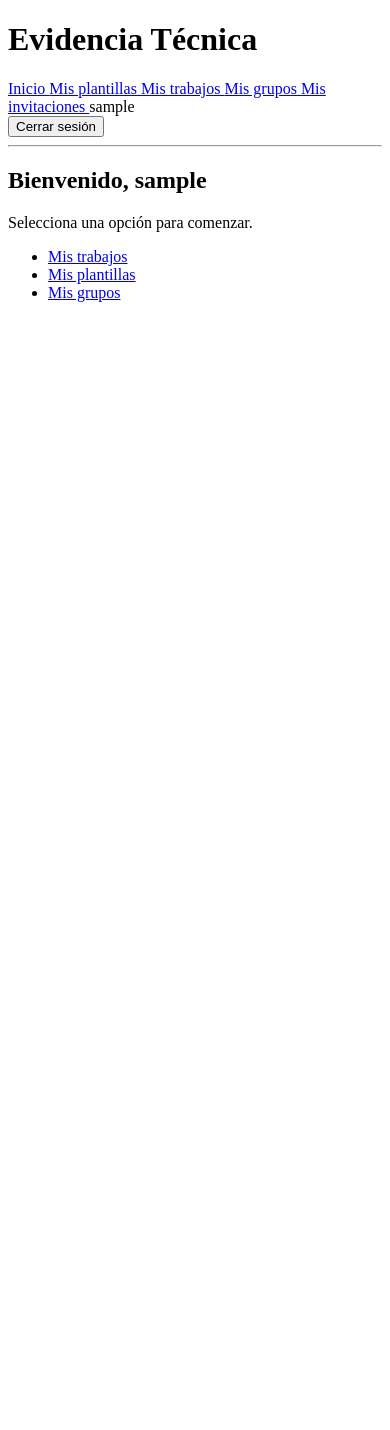
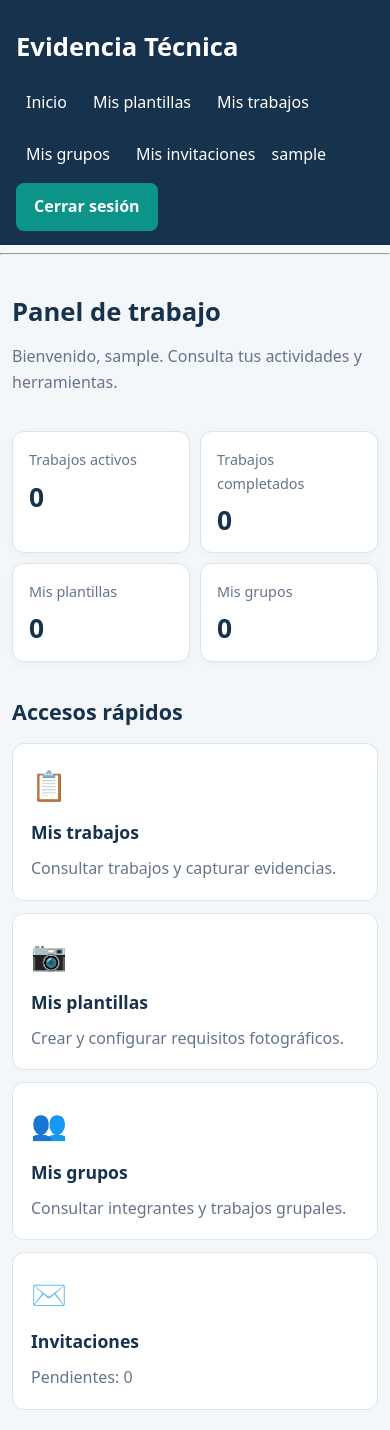
Before and after one commit to rulo89b/evidencia-t-cnica, a Django app: page / in a window 390 px wide. Before the commit the page ends 302 px from the top, so only its background shows below. Run offline with Django 5.2, Linux system fonts and the light colour scheme; the visitor is signed in with stand-in values (Sample User, id 1); data that the repository does not hold is empty.

Commit message:
style: implementar panel y navegacion responsive

```diff
--- /dev/null
+++ b/static/css/app.css
@@ -0,0 +1,368 @@
+
+:root {
+    --primary: #17324d;
+    --primary-hover: #244a6b;
+    --accent: #0d9488;
+    --background: #f4f7fa;
+    --surface: #ffffff;
+    --text: #243447;
+    --muted: #64748b;
+    --border: #dce4ec;
+    --danger: #dc3545;
+    --radius: 12px;
+}
+
+* {
+    box-sizing: border-box;
+}
+
+body {
+    margin: 0;
+    background: var(--background);
+    color: var(--text);
+    font-family: system-ui, -apple-system,
+                 "Segoe UI", sans-serif;
+    line-height: 1.6;
+}
+
+h1, h2, h3 {
+    color: var(--primary);
+    line-height: 1.25;
+}
+
+a {
+    color: var(--accent);
+    text-decoration: none;
+}
+
+a:hover {
+    text-decoration: underline;
+}
+
+/* Contenedor principal */
+
+main {
+    width: min(100% - 32px, 1100px);
+    margin: 32px auto;
+}
+
+/* Encabezado */
+
+header {
+    background: var(--primary);
+    color: white;
+    padding: 16px 24px;
+}
+
+header a,
+header h1,
+header h2 {
+    color: white;
+}
+
+nav {
+    display: flex;
+    align-items: center;
+    flex-wrap: wrap;
+    gap: 12px;
+}
+
+nav a {
+    display: inline-block;
+    padding: 8px 12px;
+    border-radius: 8px;
+}
+
+nav a:hover {
+    background: rgba(255, 255, 255, 0.12);
+    text-decoration: none;
+}
+
+/* Tarjetas */
+
+article,
+.card {
+    background: var(--surface);
+    border: 1px solid var(--border);
+    border-radius: var(--radius);
+    padding: 20px;
+    margin-bottom: 16px;
+    box-shadow: 0 2px 8px rgba(23, 50, 77, 0.04);
+}
+
+/* Formularios */
+
+input:not([type="checkbox"]):not([type="radio"]),
+select,
+textarea {
+    display: block;
+    width: 100%;
+    max-width: 100%;
+    padding: 12px;
+    border: 1px solid var(--border);
+    border-radius: 8px;
+    background: white;
+    color: var(--text);
+    font: inherit;
+}
+
+input:focus,
+select:focus,
+textarea:focus {
+    outline: 2px solid var(--accent);
+    outline-offset: 1px;
+}
+
+label {
+    display: inline-block;
+    margin-bottom: 6px;
+    font-weight: 600;
+}
+
+form p {
+    margin-bottom: 18px;
+}
+
+/* Botones */
+
+button,
+.button {
+    display: inline-block;
+    padding: 11px 18px;
+    border: 0;
+    border-radius: 8px;
+    background: var(--accent);
+    color: white;
+    font: inherit;
+    font-weight: 600;
+    cursor: pointer;
+}
+
+button:hover,
+.button:hover {
+    background: #0b7c73;
+    color: white;
+    text-decoration: none;
+}
+
+button:focus-visible,
+a:focus-visible {
+    outline: 3px solid var(--accent);
+    outline-offset: 3px;
+}
+
+/* Imágenes */
+
+img {
+    max-width: 100%;
+    height: auto;
+}
+
+/* Tablas */
+
+table {
+    width: 100%;
+    border-collapse: collapse;
+}
+
+th, td {
+    padding: 12px;
+    border-bottom: 1px solid var(--border);
+    text-align: left;
+}
+
+/* Adaptación móvil */
+
+@media (max-width: 768px) {
+    header {
+        padding: 14px 16px;
+    }
+
+    main {
+        width: calc(100% - 24px);
+        margin: 20px auto;
+    }
+
+    nav {
+        gap: 6px;
+    }
+
+    nav a {
+        padding: 10px;
+    }
+
+    article,
+    .card {
+        padding: 16px;
+    }
+
+    button,
+    .button {
+        min-height: 44px;
+    }
+
+    h1 {
+        font-size: 1.6rem;
+    }
+
+    h2 {
+        font-size: 1.35rem;
+    }
+}
+
+
+/* Panel principal */
+
+.dashboard-heading {
+    display: flex;
+    align-items: center;
+    justify-content: space-between;
+    margin-bottom: 28px;
+}
+
+.dashboard-heading h1 {
+    margin-bottom: 6px;
+}
+
+.muted {
+    color: var(--muted);
+}
+
+.stats-grid {
+    display: grid;
+    grid-template-columns: repeat(4, minmax(0, 1fr));
+    gap: 16px;
+    margin-bottom: 36px;
+}
+
+.stat-card {
+    margin: 0;
+    padding: 22px;
+    background: var(--surface);
+    border: 1px solid var(--border);
+    border-radius: var(--radius);
+}
+
+.stat-label {
+    display: block;
+    color: var(--muted);
+    font-size: 0.9rem;
+}
+
+.stat-value {
+    display: block;
+    margin-top: 10px;
+    font-size: 2rem;
+    line-height: 1.2;
+    color: var(--primary);
+}
+
+.action-grid {
+    display: grid;
+    grid-template-columns: repeat(2, minmax(0, 1fr));
+    gap: 16px;
+}
+
+.action-card {
+    display: flex;
+    flex-direction: column;
+    gap: 10px;
+    padding: 24px;
+    background: var(--surface);
+    border: 1px solid var(--border);
+    border-radius: var(--radius);
+    color: var(--text);
+    transition: border-color 0.2s, transform 0.2s;
+}
+
+.action-card:hover {
+    border-color: var(--accent);
+    transform: translateY(-2px);
+    text-decoration: none;
+}
+
+.action-card strong {
+    color: var(--primary);
+    font-size: 1.1rem;
+}
+
+.action-card span:last-child {
+    color: var(--muted);
+}
+
+.action-icon {
+    font-size: 1.8rem;
+}
+
+.dashboard-section {
+    margin-top: 32px;
+}
+
+@media (max-width: 768px) {
+    .stats-grid {
+        grid-template-columns: repeat(2, minmax(0, 1fr));
+        gap: 10px;
+    }
+
+    .stat-card {
+        padding: 16px;
+    }
+
+    .stat-value {
+        font-size: 1.65rem;
+    }
+
+    .action-grid {
+        grid-template-columns: 1fr;
+        gap: 12px;
+    }
+
+    .action-card {
+        padding: 18px;
+    }
+
+    .dashboard-heading {
+        margin-bottom: 20px;
+    }
+}
+
+@media (max-width: 360px) {
+    .stats-grid {
+        grid-template-columns: 1fr;
+    }
+}
+
+
+/* Navegación adaptable */
+
+.site-nav {
+    display: flex;
+    align-items: center;
+    gap: 8px;
+    flex-wrap: wrap;
+}
+
+.site-nav a {
+    color: white;
+    border-radius: 8px;
+    padding: 10px 12px;
+    font-weight: 500;
+}
+
+.site-nav a:hover {
+    background: rgba(255, 255, 255, 0.14);
+}
+
+@media (max-width: 768px) {
+    .site-nav {
+        flex-wrap: nowrap;
+        overflow-x: auto;
+        scrollbar-width: thin;
+        padding-bottom: 6px;
+    }
+
+    .site-nav a {
+        flex-shrink: 0;
+        white-space: nowrap;
+    }
+}
--- a/usuarios/templates/base.html
+++ b/usuarios/templates/base.html
@@ -1,10 +1,14 @@
-
+{% load static %}
 <!DOCTYPE html>
 <html lang="es">
 <head>
     <meta charset="UTF-8">
     <meta name="viewport"
           content="width=device-width, initial-scale=1.0">
+    <link
+    rel="stylesheet"
+    href="{% static 'css/app.css' %}"
+    >
 
     <title>
         {% block title %}Evidencia Técnica{% endblock %}
--- a/usuarios/templates/usuarios/home.html
+++ b/usuarios/templates/usuarios/home.html
@@ -1,32 +1,127 @@
 
 {% extends "base.html" %}
 
-{% block title %}Inicio | Evidencia Técnica{% endblock %}
+{% block title %}Inicio - Evidencia Técnica{% endblock %}
 
 {% block content %}
 
-<h2>Bienvenido, {{ user.username }}</h2>
+<section class="dashboard">
 
-<p>Selecciona una opción para comenzar.</p>
+    <div class="dashboard-heading">
+        <div>
+            <h1>Panel de trabajo</h1>
 
+            <p class="muted">
+                Bienvenido, {{ user.username }}.
+                Consulta tus actividades y herramientas.
+            </p>
+        </div>
+    </div>
 
-<ul>
-    <li>
-        <a href="{% url 'servicios:job_list' %}">
-            Mis trabajos
+    <section class="stats-grid">
+
+        <article class="stat-card">
+            <span class="stat-label">
+                Trabajos activos
+            </span>
+
+            <strong class="stat-value">
+                {{ active_jobs_count }}
+            </strong>
+        </article>
+
+        <article class="stat-card">
+            <span class="stat-label">
+                Trabajos completados
+            </span>
+
+            <strong class="stat-value">
+                {{ completed_jobs_count }}
+            </strong>
+        </article>
+
+        <article class="stat-card">
+            <span class="stat-label">
+                Mis plantillas
+            </span>
+
+            <strong class="stat-value">
+                {{ templates_count }}
+            </strong>
+        </article>
+
+        <article class="stat-card">
+            <span class="stat-label">
+                Mis grupos
+            </span>
+
+            <strong class="stat-value">
+                {{ groups_count }}
+            </strong>
+        </article>
+
+    </section>
+
+    <h2>Accesos rápidos</h2>
+
+    <section class="action-grid">
+
+        <a class="action-card"
+           href="{% url 'servicios:job_list' %}">
+            <span class="action-icon">📋</span>
+            <strong>Mis trabajos</strong>
+            <span>
+                Consultar trabajos y capturar evidencias.
+            </span>
         </a>
-    </li>
-    <li>
-        <a href="{% url 'servicios:template_list' %}">
-            Mis plantillas
+
+        <a class="action-card"
+           href="{% url 'servicios:template_list' %}">
+            <span class="action-icon">📷</span>
+            <strong>Mis plantillas</strong>
+            <span>
+                Crear y configurar requisitos fotográficos.
+            </span>
         </a>
-    </li>
-    <li>
-        <a href="{% url 'grupos:group_list' %}">
-            Mis grupos
+
+        <a class="action-card"
+           href="{% url 'grupos:group_list' %}">
+            <span class="action-icon">👥</span>
+            <strong>Mis grupos</strong>
+            <span>
+                Consultar integrantes y trabajos grupales.
+            </span>
         </a>
-    </li>
-</ul>
 
+        <a class="action-card"
+           href="{% url 'grupos:invitation_list' %}">
+            <span class="action-icon">✉️</span>
+            <strong>Invitaciones</strong>
+            <span>
+                Pendientes: {{ pending_invitations_count }}
+            </span>
+        </a>
+
+    </section>
+
+    {% if admin_groups_count > 0 %}
+
+        <section class="dashboard-section">
+            <h2>Administración</h2>
+
+            <p class="muted">
+                Administras {{ admin_groups_count }}
+                grupo{{ admin_groups_count|pluralize }}.
+            </p>
+
+            <a class="button"
+               href="{% url 'grupos:group_list' %}">
+                Gestionar grupos
+            </a>
+        </section>
+
+    {% endif %}
+
+</section>
 
 {% endblock %}
--- a/usuarios/views.py
+++ b/usuarios/views.py
@@ -1,6 +1,10 @@
 
 from django.contrib.auth.decorators import login_required
 from django.shortcuts import render, redirect
+from django.utils import timezone
+
+from servicios.models import Job, Template
+from grupos.models import GroupMember, GroupInvitation
 
 from .forms import RegisterForm
 
@@ -28,4 +32,50 @@ def register(request):
 
 @login_required
 def home(request):
-    return render(request, "usuarios/home.html")
+    user = request.user
+
+    my_jobs = Job.objects.filter(
+        assigned_to=user
+    )
+
+    memberships = GroupMember.objects.filter(
+        user=user
+    )
+
+    context = {
+        "active_jobs_count": my_jobs.filter(
+            status__in=[
+                Job.Status.PENDING,
+                Job.Status.IN_PROGRESS,
+            ]
+        ).count(),
+
+        "completed_jobs_count": my_jobs.filter(
+            status=Job.Status.COMPLETED
+        ).count(),
+
+        "templates_count": Template.objects.filter(
+            owner=user,
+            deleted_at__isnull=True,
+        ).count(),
+
+        "groups_count": memberships.count(),
+
+        "admin_groups_count": memberships.filter(
+            role=GroupMember.Role.ADMIN
+        ).count(),
+
+        "pending_invitations_count": (
+            GroupInvitation.objects.filter(
+                invited_user=user,
+                status=GroupInvitation.Status.PENDING,
+                expires_at__gt=timezone.now(),
+            ).count()
+        ),
+    }
+
+    return render(
+        request,
+        "usuarios/home.html",
+        context,
+    )
```
